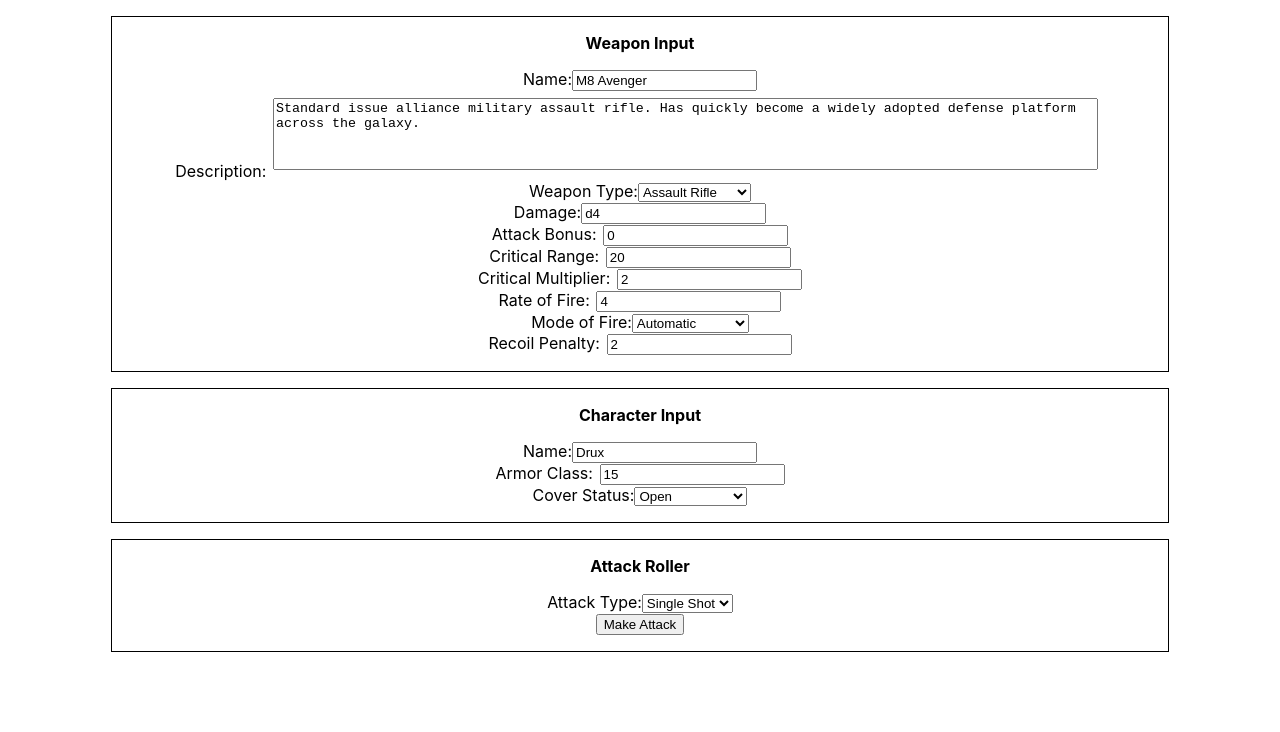
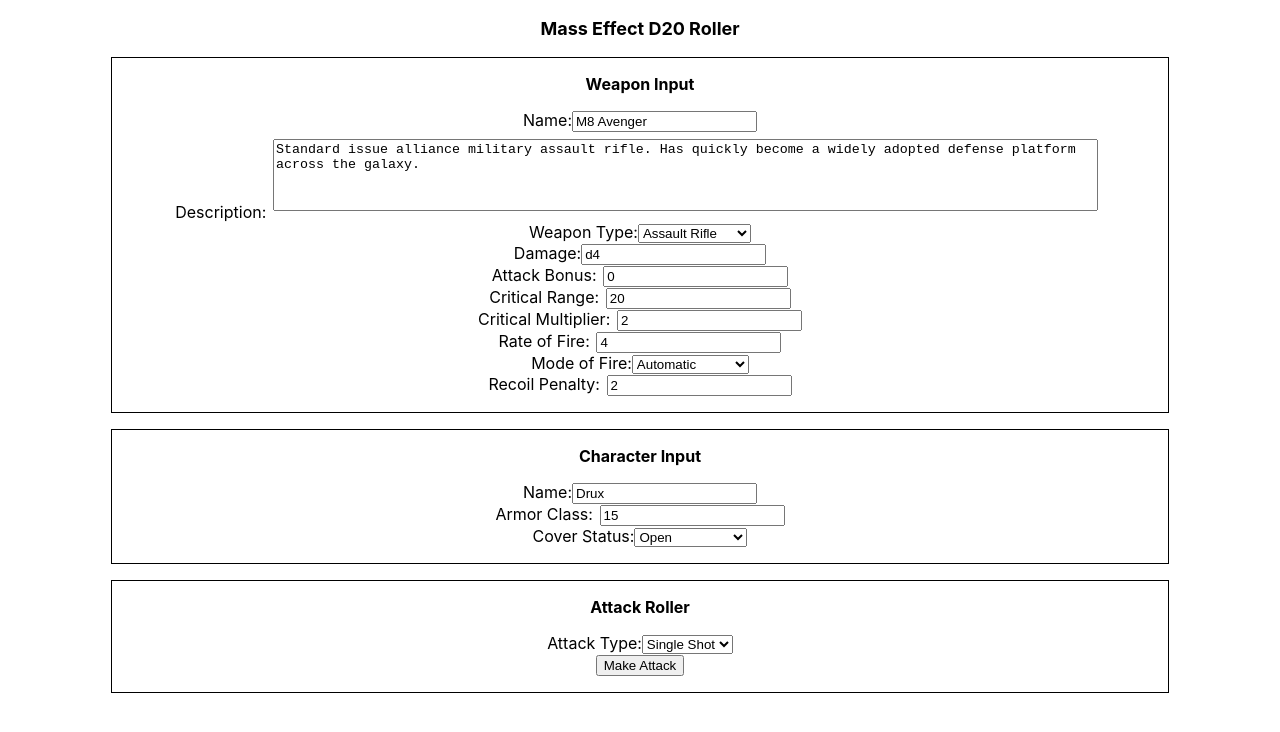
Before and after one commit to tuneharmonic/me-roller, a React (Create React App) app: page / in a window 1280 px wide. Shown: the top 732 px of the page. Built offline with nearby package versions, Linux system fonts and the light colour scheme.

Commit message:
add title

```diff
--- a/public/index.html
+++ b/public/index.html
@@ -24,7 +24,7 @@
       work correctly both with client-side routing and a non-root public URL.
       Learn how to configure a non-root public URL by running `npm run build`.
     -->
-    <title>React App</title>
+    <title>ME D20 Roller</title>
   </head>
   <body>
     <noscript>You need to enable JavaScript to run this app.</noscript>
--- a/src/App.css
+++ b/src/App.css
@@ -6,3 +6,8 @@
   margin-top: 0;
   font-weight: bold;
 }
+
+.bigTitle {
+  font-size: large;
+  font-weight: bold;
+}
--- a/src/App.tsx
+++ b/src/App.tsx
@@ -45,6 +45,7 @@
 
   return (
     <div className="App">
+      <p className="bigTitle">Mass Effect D20 Roller</p>
       <WeaponInput weapon={state.weapon} onChange={setWeapon} />
       <CharacterInput character={state.character} onChange={setCharacter} />
       <AttackRoller weapon={state.weapon} target={state.character} attackOptions={determineAttackOptions()} />
```
